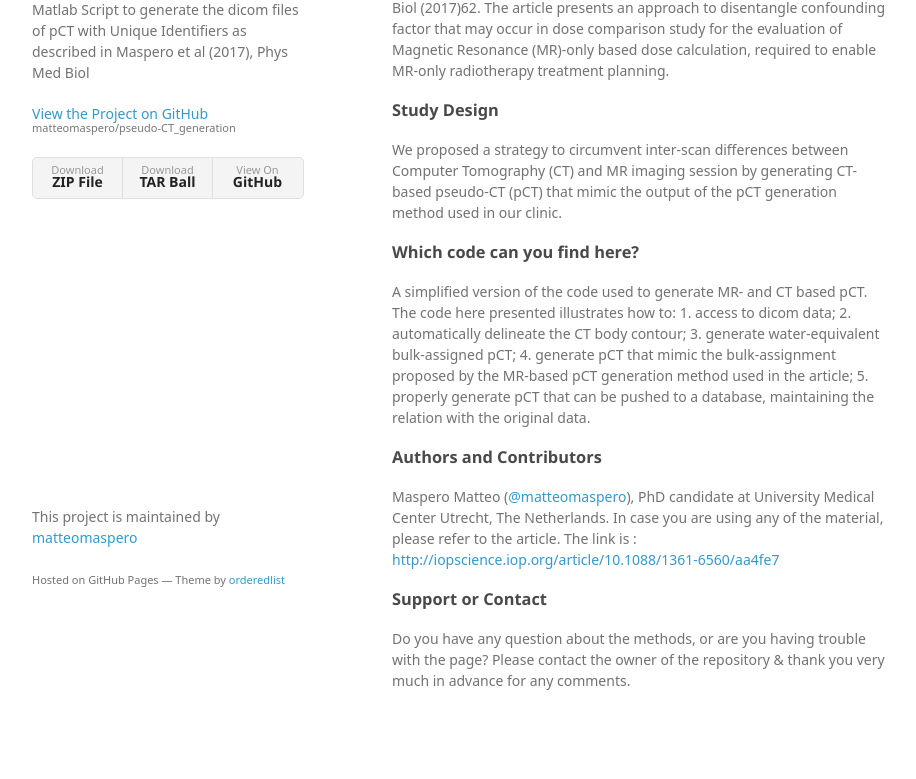
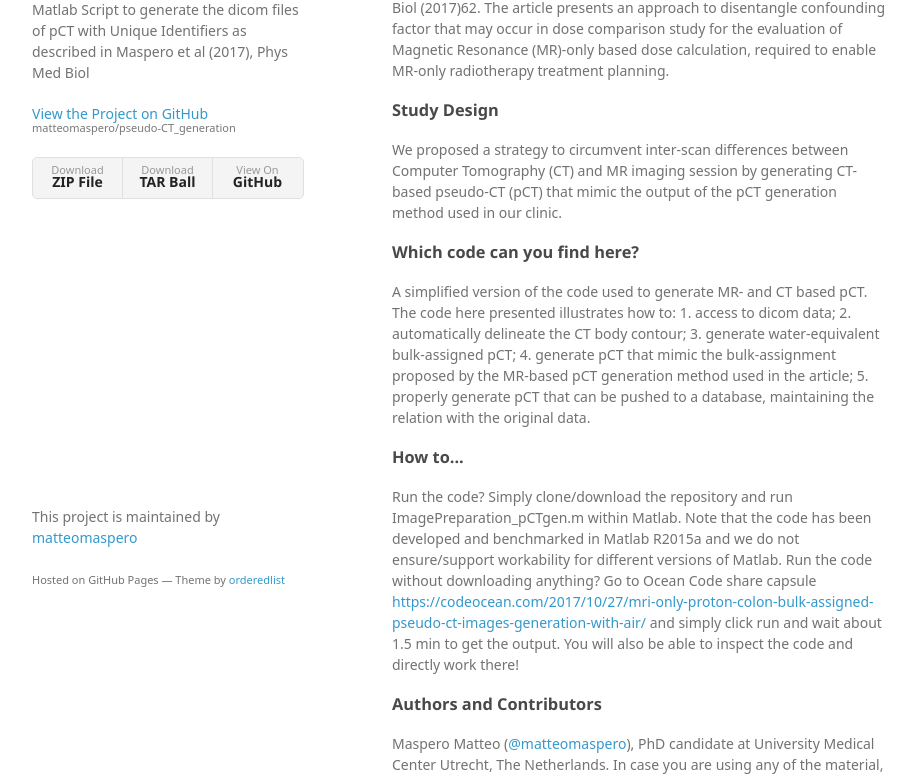
Before and after one commit to matteomaspero/pseudo-CT_generation, a plain HTML site: page index.html in a window 1280 px wide. Shown: the part 141-920 px from the top of the page, without its empty margins (178-1094 px from the left). Drawn offline with Linux system fonts and the light colour scheme; a web font is replaced by a local one.

Commit message:
insert ocean code

```diff
--- a/index.html
+++ b/index.html
@@ -49,6 +49,13 @@
 5. properly generate pCT that can be pushed to a database, maintaining the relation with the original data.</p>
 
 <h3>
+<a id="how-to" class="anchor" href="#how-to" aria-hidden="true"><span aria-hidden="true" class="octicon octicon-link"></span></a>How to...</h3>
+
+<p>Run the code? Simply clone/download the repository and run ImagePreparation_pCTgen.m within Matlab. Note that the code has been developed and benchmarked in Matlab R2015a and we do not ensure/support workability for different versions of Matlab.
+
+Run the code without downloading anything? Go to Ocean Code share capsule <a href="https://codeocean.com/2017/10/27/mri-only-proton-colon-bulk-assigned-pseudo-ct-images-generation-with-air/">https://codeocean.com/2017/10/27/mri-only-proton-colon-bulk-assigned-pseudo-ct-images-generation-with-air/</a> and simply click run and wait about 1.5 min to get the output. You will also be able to inspect the code and directly work there!</p>
+
+<h3>
 <a id="authors-and-contributors" class="anchor" href="#authors-and-contributors" aria-hidden="true"><span aria-hidden="true" class="octicon octicon-link"></span></a>Authors and Contributors</h3>
 
 <p>Maspero Matteo (<a href="https://github.com/matteomaspero" class="user-mention">@matteomaspero</a>), PhD candidate at University Medical Center Utrecht, The Netherlands. In case you are using any of the material, please refer to the article. The link is : <a href="http://iopscience.iop.org/article/10.1088/1361-6560/aa4fe7" class="user-mention">http://iopscience.iop.org/article/10.1088/1361-6560/aa4fe7</a></p>
```
